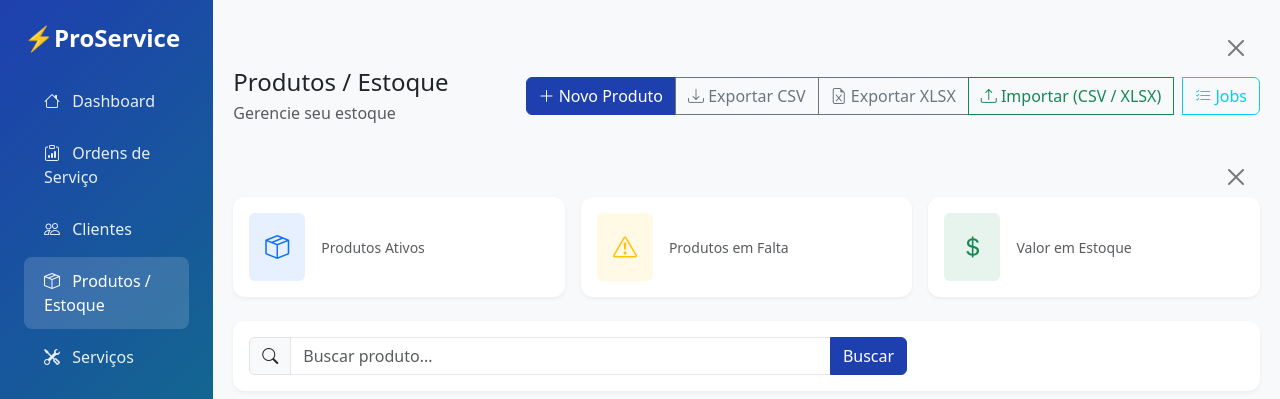
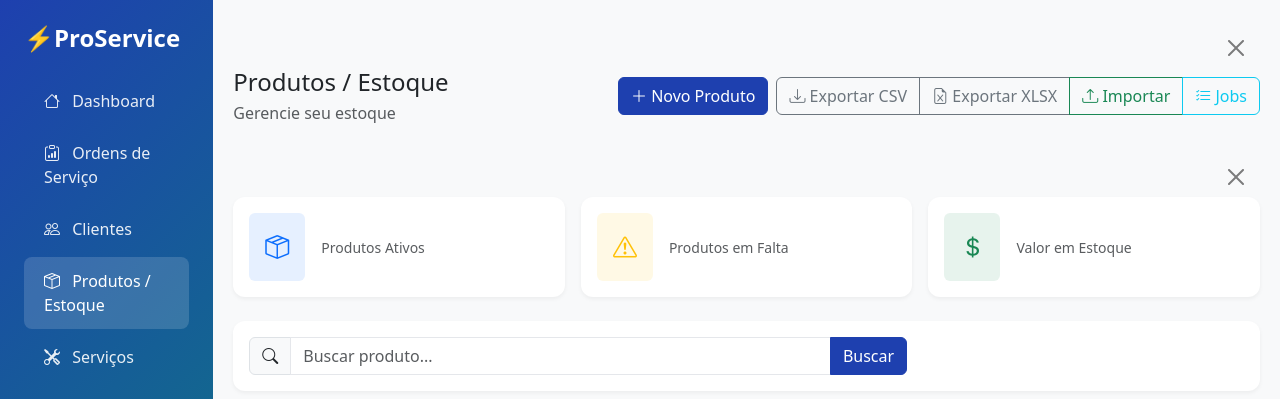
Before and after one commit to pgup-sistemas/ProService, a PHP site: template app/views/produtos/index.php in a window 1280 px wide. Shown: the top 399 px of the page. Run offline with PHP 8.4, Linux system fonts and the light colour scheme; the template is opened without the code that fills it, so the values that code supplies are empty; some libraries are stand-ins or nearby versions.

Commit message:
feat(produtos): tornar botões de export/import responsivos (dropdown mobile)

```diff
--- a/app/views/produtos/index.php
+++ b/app/views/produtos/index.php
@@ -5,24 +5,41 @@
         <h4 class="mb-1">Produtos / Estoque</h4>
         <p class="text-muted mb-0">Gerencie seu estoque</p>
     </div>
-    <div class="btn-group">
+    <div class="d-flex align-items-center gap-2">
+        <!-- Novo Produto sempre visível -->
         <a href="<?= url('produtos/create') ?>" class="btn btn-primary">
-            <i class="bi bi-plus-lg"></i> Novo Produto
+            <i class="bi bi-plus-lg"></i> <span class="d-none d-sm-inline">Novo Produto</span>
         </a>
-        <div class="btn-group">
+
+        <!-- Botões visíveis em telas médias/maiores -->
+        <div class="btn-group d-none d-sm-inline-flex" role="group" aria-label="Ações produtos">
             <a href="<?= url('produtos/export') ?>?format=csv" class="btn btn-outline-secondary">
                 <i class="bi bi-download"></i> Exportar CSV
             </a>
             <a href="<?= url('produtos/export') ?>?format=xlsx" class="btn btn-outline-secondary">
                 <i class="bi bi-file-earmark-excel"></i> Exportar XLSX
             </a>
+            <button class="btn btn-outline-success" data-bs-toggle="modal" data-bs-target="#importModal">
+                <i class="bi bi-upload"></i> Importar
+            </button>
+            <a href="<?= url('produtos/import-jobs') ?>" class="btn btn-outline-info">
+                <i class="bi bi-list-check"></i> Jobs
+            </a>
         </div>
-        <button class="btn btn-outline-success" data-bs-toggle="modal" data-bs-target="#importModal">
-            <i class="bi bi-upload"></i> Importar (CSV / XLSX)
-        </button>
-        <a href="<?= url('produtos/import-jobs') ?>" class="btn btn-outline-info ms-2">
-            <i class="bi bi-list-check"></i> Jobs
-        </a>
+
+        <!-- Dropdown compacto para telas pequenas -->
+        <div class="dropdown d-inline-block d-sm-none">
+            <button class="btn btn-outline-secondary dropdown-toggle" type="button" id="produtosActionsDropdown" data-bs-toggle="dropdown" aria-expanded="false">
+                <i class="bi bi-list"></i>
+            </button>
+            <ul class="dropdown-menu dropdown-menu-end" aria-labelledby="produtosActionsDropdown">
+                <li><a class="dropdown-item" href="<?= url('produtos/create') ?>"><i class="bi bi-plus-lg me-2"></i>Novo Produto</a></li>
+                <li><a class="dropdown-item" href="<?= url('produtos/export') ?>?format=csv"><i class="bi bi-download me-2"></i>Exportar CSV</a></li>
+                <li><a class="dropdown-item" href="<?= url('produtos/export') ?>?format=xlsx"><i class="bi bi-file-earmark-excel me-2"></i>Exportar XLSX</a></li>
+                <li><button class="dropdown-item" type="button" data-bs-toggle="modal" data-bs-target="#importModal"><i class="bi bi-upload me-2"></i>Importar</button></li>
+                <li><a class="dropdown-item" href="<?= url('produtos/import-jobs') ?>"><i class="bi bi-list-check me-2"></i>Jobs</a></li>
+            </ul>
+        </div>
     </div>
 </div>
 
```
